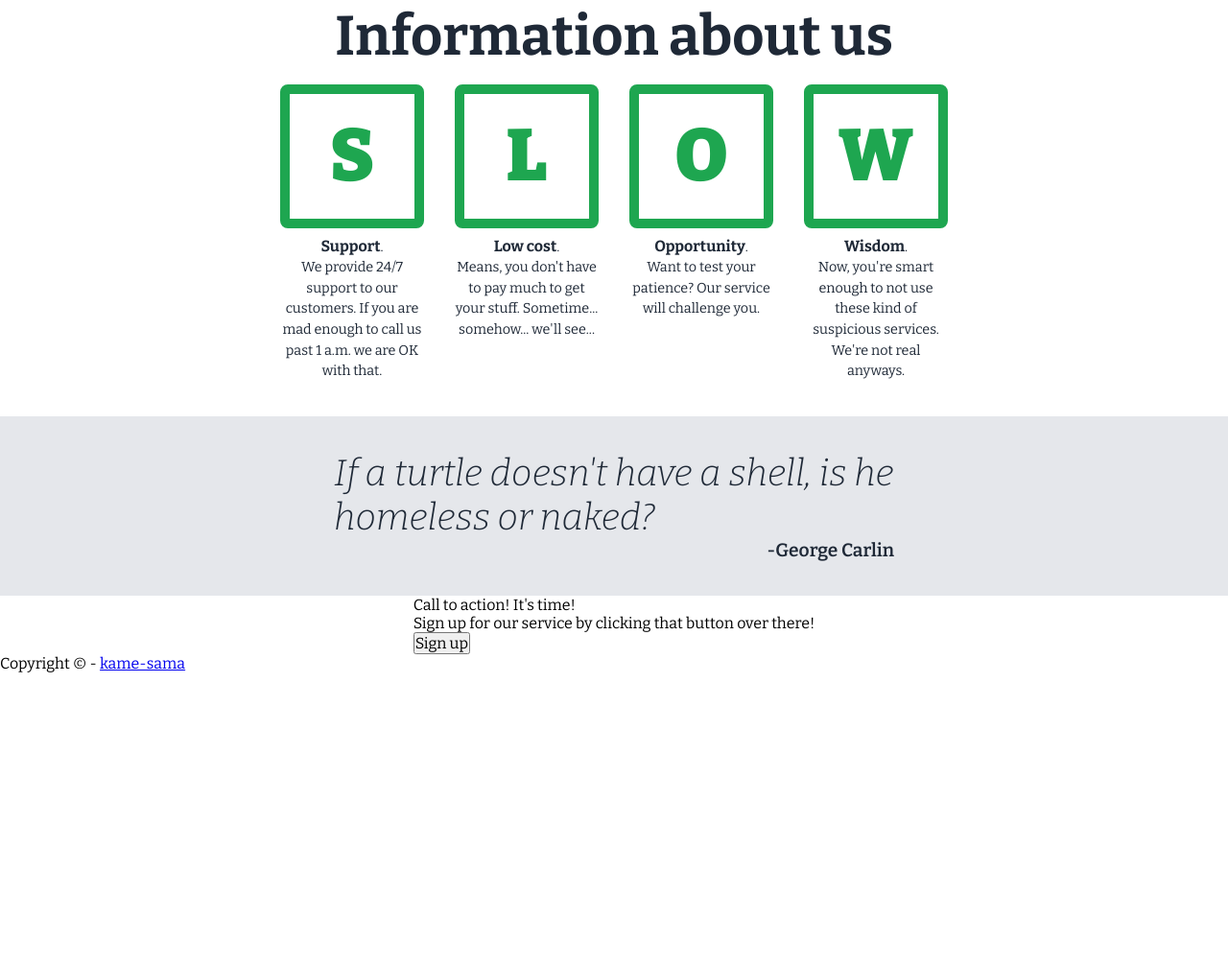
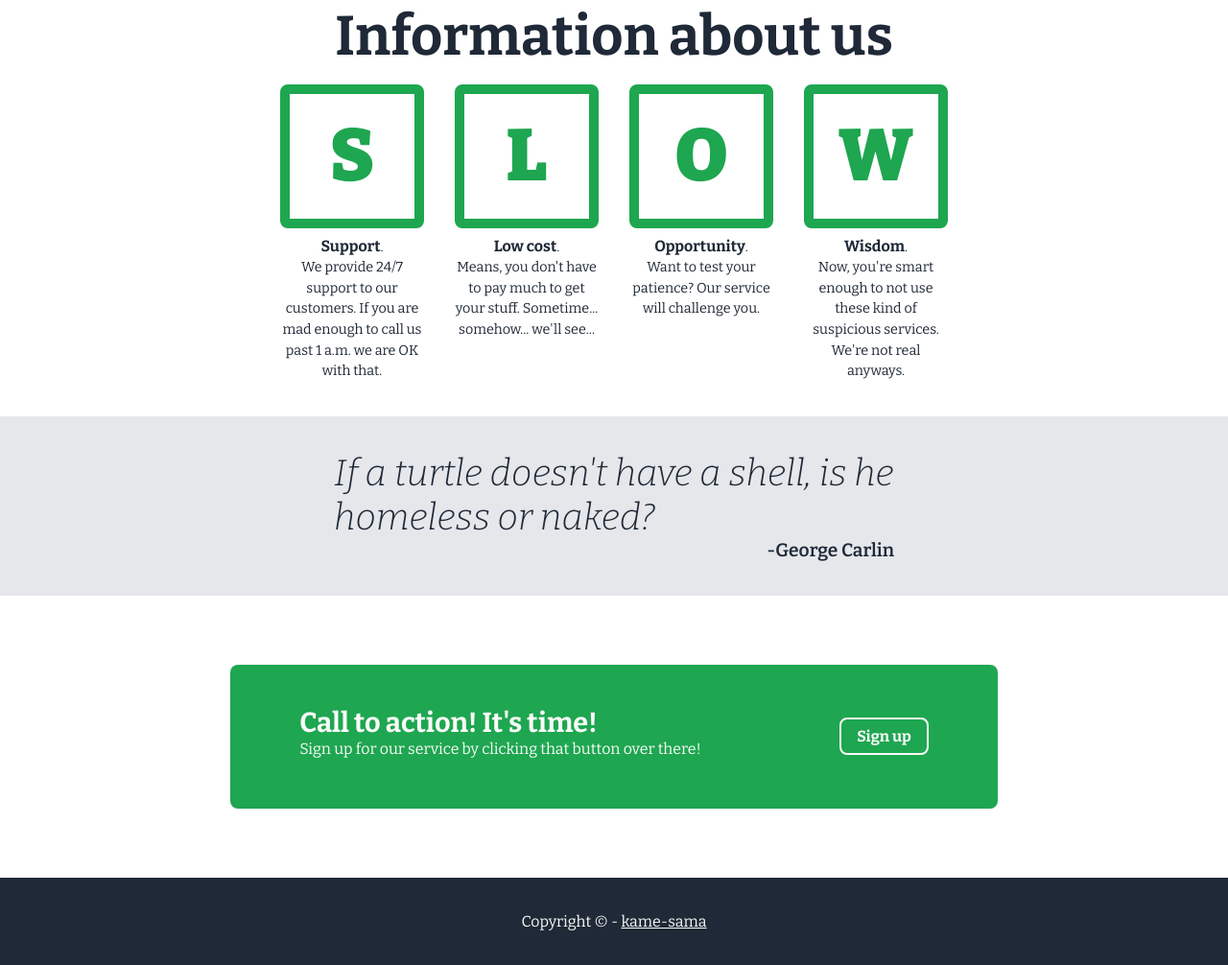
Before and after one commit to kame-sama/posturtle-landing, a plain HTML site: page index.html in a window 1280 px wide. Shown: the part 606-1612 px from the top of the page at 96% size. Before the commit the page ends 1307 px from the top, so only its background shows below. Drawn offline with nearby package versions, Linux system fonts and the light colour scheme.

Commit message:
Add styles and minor changes

```diff
--- a/css/styles.css
+++ b/css/styles.css
@@ -162,3 +162,47 @@ button:hover {
     font-size: 1.2em;
     font-weight: 600;
 }
+
+.action .container {
+    max-width: 800px;
+    background-color: #1ea650;
+    border-radius: 8px;
+    display: flex;
+    justify-content: space-around;
+    gap: 72px;
+    font-size: 1.2em;
+    line-height: 1.4em;
+    color:#f9faf8;
+    padding: 48px 36px;
+    margin: 72px auto;
+}
+
+.action h2 {
+    font-size: 1.8em;
+}
+
+.action button {
+    color: #f9faf8;
+    background-color: #1ea650;
+    border-radius: 8px;
+    border: 2px solid #f9faf8;
+    font-weight: 700;
+    padding: 8px 16px;
+    align-self: center;
+}
+
+.action button:hover {
+    background-color: #f9faf8;
+    color: #1ea650;
+}
+
+footer {
+    color: #f9faf8;
+    background-color: #1f2937;
+    text-align: center;
+    padding: 36px 8px;
+}
+
+footer a {
+    color : #f9faf8;
+}
--- a/index.html
+++ b/index.html
@@ -81,12 +81,14 @@
             </figure>
         </div>
     </div>
-    <div class="action container">
-        <div>
-            <p>Call to action! It's time!</p>
-            <p>Sign up for our service by clicking that button over there!</p>
+    <div class="action">
+        <div class="container">
+            <div>
+                <h2>Call to action! It's time!</h2>
+                <p>Sign up for our service by clicking that button over there!</p>
+            </div>
+            <button>Sign up</button>
         </div>
-        <button>Sign up</button>
     </div>
     <footer>
         Copyright &copy - <a href="https://github.com/kame-sama" target="_blank" rel="noopener noreferrer">kame-sama</a>
```
